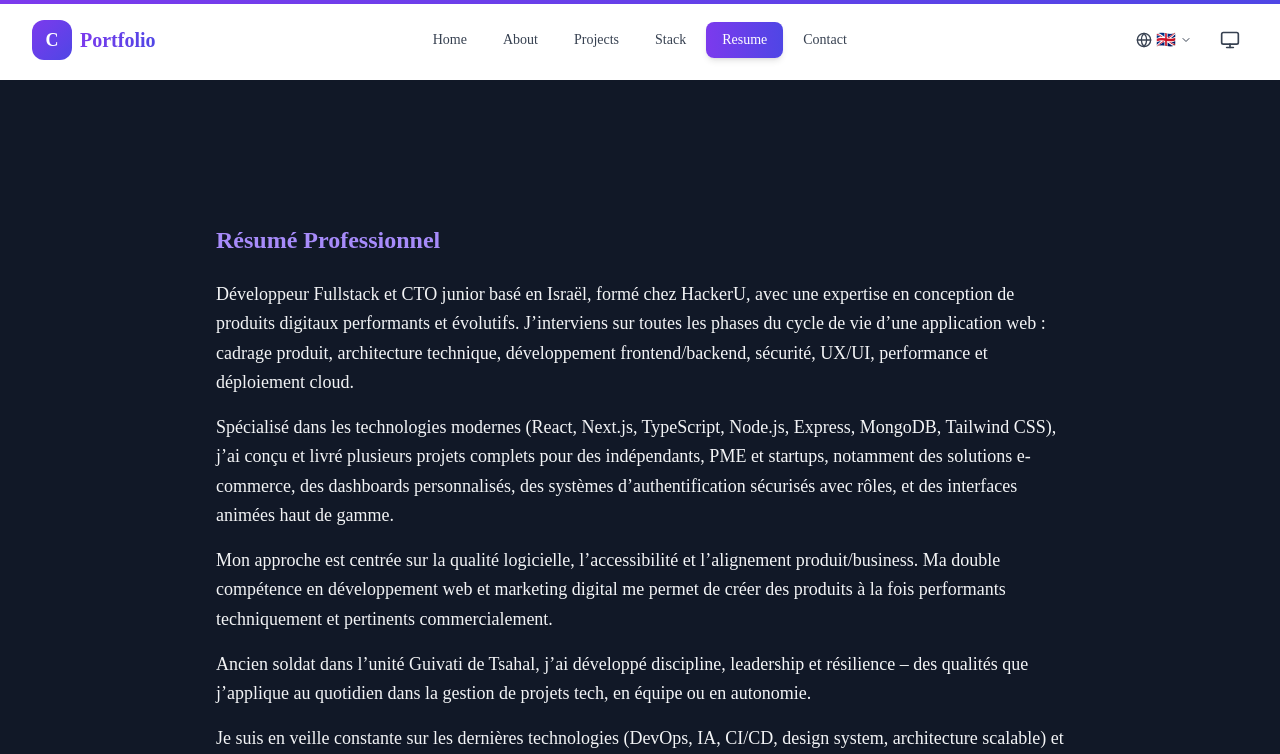
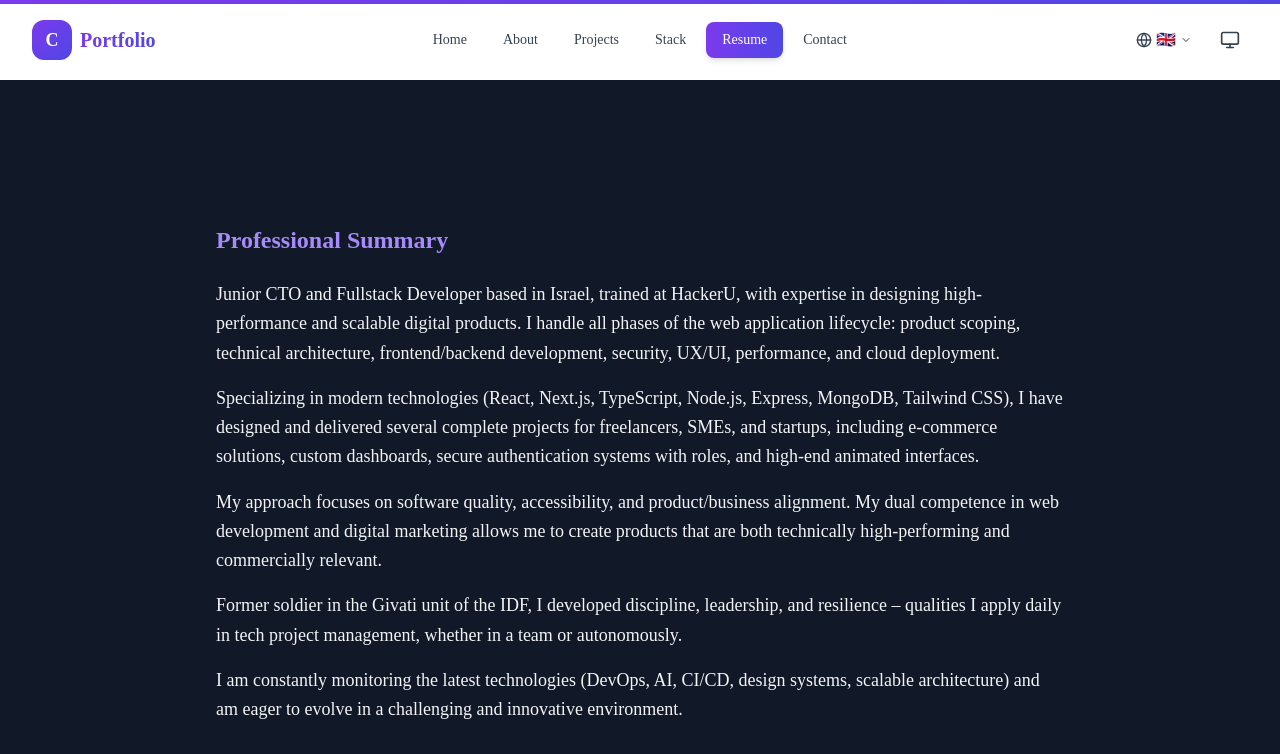
Before and after one commit to Sy2force/Portfolio---pro-2026, a React (Vite) app: page /cv in a window 1280 px wide. Shown: the top 754 px of the page. Built offline with nearby package versions, Linux system fonts and the light colour scheme.

Commit message:
feat: complete CV and About page polish with i18n and working download buttons

```diff
--- a/src/components/about/AboutContent.tsx
+++ b/src/components/about/AboutContent.tsx
@@ -266,10 +266,12 @@ function ProfileHeader() {
                   <ArrowRight className="w-4 h-4" />
                 </Button>
               </Link>
+              <a href="/cv-shay-acoca.pdf" target="_blank" rel="noopener noreferrer">
                 <Button variant="outline" className="border-white/30 text-white hover:bg-white/10">
                   <Download className="w-4 h-4" />
                   Télécharger CV
                 </Button>
+              </a>
             </div>
           </div>
 
@@ -419,10 +421,12 @@ export default function AboutContent() {
           viewport={{ once: true }}
           className="text-center py-16"
         >
+          <a href="/cv-shay-acoca.pdf" target="_blank" rel="noopener noreferrer">
             <Button size="lg" className="group" variant="luxury">
               <Download className="w-5 h-5" />
               {t("about.downloadCV")}
             </Button>
+          </a>
         </motion.div>
       </div>
     </div>
--- a/src/components/cv/ProfessionalSummary.tsx
+++ b/src/components/cv/ProfessionalSummary.tsx
@@ -1,8 +1,11 @@
 
 import { motion } from "framer-motion";
 import { Link } from "react-router-dom";
+import { useTranslation } from "@/hooks/useTranslation";
 
 export default function ProfessionalSummary() {
+  const { t } = useTranslation();
+
   return (
     <motion.section
       initial={{ opacity: 0 }}
@@ -10,30 +13,17 @@ export default function ProfessionalSummary() {
       transition={{ duration: 0.8 }}
       className="max-w-4xl mx-auto px-6 py-12 text-gray-100 text-lg leading-relaxed"
     >
-      <h2 className="text-2xl font-bold mb-6 text-violet-400">Résumé Professionnel</h2>
+      <h2 className="text-2xl font-bold mb-6 text-violet-400">{t("cv.summary.title")}</h2>
 
-      <p>
-        Développeur Fullstack et CTO junior basé en Israël, formé chez HackerU, avec une expertise en conception de produits digitaux performants et évolutifs.
-        J’interviens sur toutes les phases du cycle de vie d’une application web : cadrage produit, architecture technique, développement frontend/backend, sécurité, UX/UI, performance et déploiement cloud.
-      </p>
+      <p>{t("cv.summary.p1")}</p>
 
-      <p className="mt-4">
-        Spécialisé dans les technologies modernes (React, Next.js, TypeScript, Node.js, Express, MongoDB, Tailwind CSS), j’ai conçu et livré plusieurs projets complets pour des indépendants, PME et startups,
-        notamment des solutions e-commerce, des dashboards personnalisés, des systèmes d’authentification sécurisés avec rôles, et des interfaces animées haut de gamme.
-      </p>
+      <p className="mt-4">{t("cv.summary.p2")}</p>
 
-      <p className="mt-4">
-        Mon approche est centrée sur la qualité logicielle, l’accessibilité et l’alignement produit/business. Ma double compétence en développement web et marketing digital
-        me permet de créer des produits à la fois performants techniquement et pertinents commercialement.
-      </p>
+      <p className="mt-4">{t("cv.summary.p3")}</p>
 
-      <p className="mt-4">
-        Ancien soldat dans l’unité Guivati de Tsahal, j’ai développé discipline, leadership et résilience – des qualités que j’applique au quotidien dans la gestion de projets tech, en équipe ou en autonomie.
-      </p>
+      <p className="mt-4">{t("cv.summary.p4")}</p>
 
-      <p className="mt-4">
-        Je suis en veille constante sur les dernières technologies (DevOps, IA, CI/CD, design system, architecture scalable) et j’ai à cœur d’évoluer dans un environnement challengeant et innovant.
-      </p>
+      <p className="mt-4">{t("cv.summary.p5")}</p>
 
       <div className="mt-8 flex flex-col sm:flex-row gap-4">
         <a
@@ -42,13 +32,13 @@ export default function ProfessionalSummary() {
           rel="noopener noreferrer"
           className="bg-violet-600 hover:bg-violet-700 px-6 py-3 rounded text-white text-center font-semibold transition-colors duration-200"
         >
-          📄 Télécharger le CV
+          📄 {t("cv.summary.download")}
         </a>
         <Link
           to="/projects"
           className="border border-violet-500 hover:bg-violet-900 px-6 py-3 rounded text-white text-center font-semibold transition-colors duration-200"
         >
-          🎯 Voir mes projets
+          🎯 {t("cv.summary.projects")}
         </Link>
       </div>
     </motion.section>
--- a/src/i18n/messages/en.json
+++ b/src/i18n/messages/en.json
@@ -431,6 +431,16 @@
   "cv": {
     "title": "Resume",
     "subtitle": "My complete professional journey",
+    "summary": {
+      "title": "Professional Summary",
+      "p1": "Junior CTO and Fullstack Developer based in Israel, trained at HackerU, with expertise in designing high-performance and scalable digital products. I handle all phases of the web application lifecycle: product scoping, technical architecture, frontend/backend development, security, UX/UI, performance, and cloud deployment.",
+      "p2": "Specializing in modern technologies (React, Next.js, TypeScript, Node.js, Express, MongoDB, Tailwind CSS), I have designed and delivered several complete projects for freelancers, SMEs, and startups, including e-commerce solutions, custom dashboards, secure authentication systems with roles, and high-end animated interfaces.",
+      "p3": "My approach focuses on software quality, accessibility, and product/business alignment. My dual competence in web development and digital marketing allows me to create products that are both technically high-performing and commercially relevant.",
+      "p4": "Former soldier in the Givati unit of the IDF, I developed discipline, leadership, and resilience – qualities I apply daily in tech project management, whether in a team or autonomously.",
+      "p5": "I am constantly monitoring the latest technologies (DevOps, AI, CI/CD, design systems, scalable architecture) and am eager to evolve in a challenging and innovative environment.",
+      "download": "Download Resume",
+      "projects": "View my projects"
+    },
     "experience": "Professional Experience",
     "education": "Education",
     "certifications": "Certifications",
--- a/src/i18n/messages/fr.json
+++ b/src/i18n/messages/fr.json
@@ -431,6 +431,16 @@
   "cv": {
     "title": "Curriculum Vitae",
     "subtitle": "Mon parcours professionnel complet",
+    "summary": {
+      "title": "Résumé Professionnel",
+      "p1": "Développeur Fullstack et CTO junior basé en Israël, formé chez HackerU, avec une expertise en conception de produits digitaux performants et évolutifs. J’interviens sur toutes les phases du cycle de vie d’une application web : cadrage produit, architecture technique, développement frontend/backend, sécurité, UX/UI, performance et déploiement cloud.",
+      "p2": "Spécialisé dans les technologies modernes (React, Next.js, TypeScript, Node.js, Express, MongoDB, Tailwind CSS), j’ai conçu et livré plusieurs projets complets pour des indépendants, PME et startups, notamment des solutions e-commerce, des dashboards personnalisés, des systèmes d’authentification sécurisés avec rôles, et des interfaces animées haut de gamme.",
+      "p3": "Mon approche est centrée sur la qualité logicielle, l’accessibilité et l’alignement produit/business. Ma double compétence en développement web et marketing digital me permet de créer des produits à la fois performants techniquement et pertinents commercialement.",
+      "p4": "Ancien soldat dans l’unité Guivati de Tsahal, j’ai développé discipline, leadership et résilience – des qualités que j’applique au quotidien dans la gestion de projets tech, en équipe ou en autonomie.",
+      "p5": "Je suis en veille constante sur les dernières technologies (DevOps, IA, CI/CD, design system, architecture scalable) et j’ai à cœur d’évoluer dans un environnement challengeant et innovant.",
+      "download": "Télécharger le CV",
+      "projects": "Voir mes projets"
+    },
     "experience": "Expérience professionnelle",
     "education": "Formation",
     "certifications": "Certifications",
```
Also changed, not shown: 1 other file (tests, documents, lock files or other folders). Lines whose indentation alone changed are shown as unchanged.
